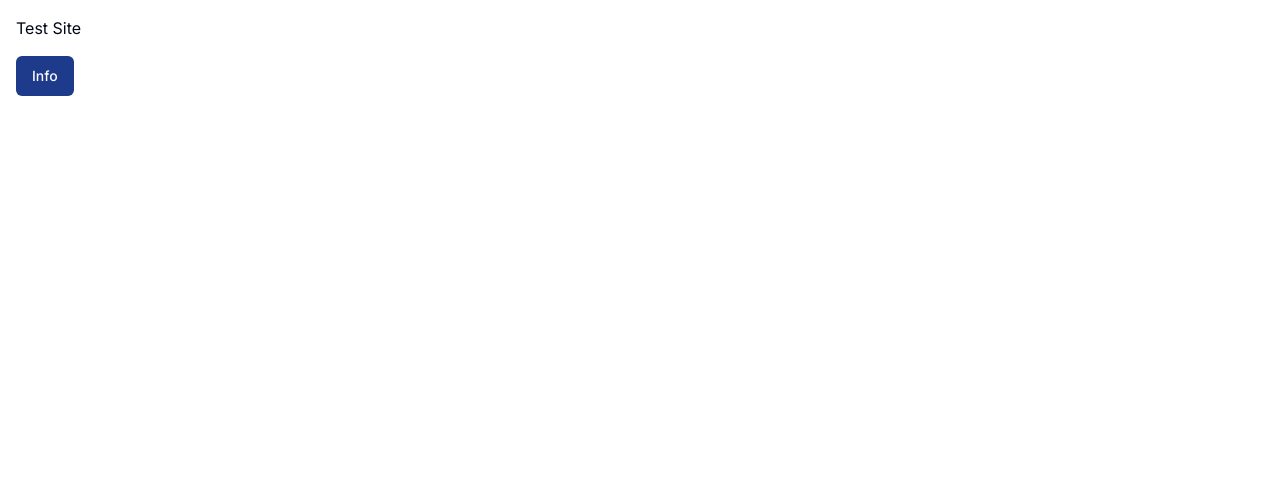
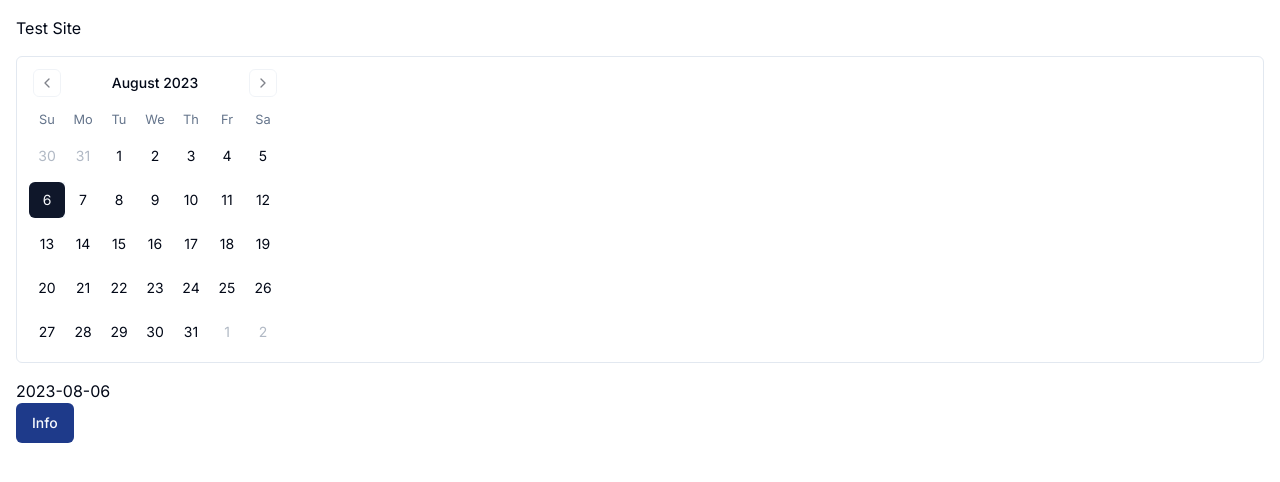
Before and after one commit to edwardtanguay/et060-nextjs-shadcnui, a Next.js app: page / in a window 1280 px wide. Shown: the top 482 px of the page. Built offline with nearby package versions, Linux system fonts and the light colour scheme.

Commit message:
basic calendar works

```diff
--- a/package.json
+++ b/package.json
@@ -16,12 +16,14 @@
     "autoprefixer": "10.4.14",
     "class-variance-authority": "^0.7.0",
     "clsx": "^2.0.0",
+    "date-fns": "^2.30.0",
     "eslint": "8.46.0",
     "eslint-config-next": "13.4.12",
     "lucide-react": "^0.264.0",
     "next": "13.4.12",
     "postcss": "8.4.27",
     "react": "18.2.0",
+    "react-day-picker": "^8.8.0",
     "react-dom": "18.2.0",
     "tailwind-merge": "^1.14.0",
     "tailwindcss": "3.3.3",
--- a/src/app/page.tsx
+++ b/src/app/page.tsx
@@ -1,10 +1,27 @@
+"use client"
 import { Button } from "@/components/ui/button";
+import { Calendar } from "@/components/ui/calendar";
+import React from "react";
+
+const padZeros = (num: number, digits = 2, pad = '0') => String(pad.repeat(digits) + num).slice(digits * -1);
 
 export default function Home() {
+  const [date, setDate] = React.useState<Date | undefined>(new Date())
+
   return (
     <main className="p-4">
       <h1 className="mb-4">Test Site</h1>
+      <Calendar
+        mode="single"
+        selected={date}
+        onSelect={setDate}
+        className="rounded-md border mb-4"
+      />
+      {date && (
+        <div>{`${date.getFullYear()}-${padZeros(date.getMonth()+1)}-${padZeros(date.getDate())}`}</div>
+      )}
       <Button className="bg-blue-900">Info</Button>
+
     </main>
   )
 }
--- /dev/null
+++ b/src/components/ui/calendar.tsx
@@ -0,0 +1,64 @@
+"use client"
+
+import * as React from "react"
+import { ChevronLeft, ChevronRight } from "lucide-react"
+import { DayPicker } from "react-day-picker"
+
+import { cn } from "@/lib/utils"
+import { buttonVariants } from "@/components/ui/button"
+
+export type CalendarProps = React.ComponentProps<typeof DayPicker>
+
+function Calendar({
+  className,
+  classNames,
+  showOutsideDays = true,
+  ...props
+}: CalendarProps) {
+  return (
+    <DayPicker
+      showOutsideDays={showOutsideDays}
+      className={cn("p-3", className)}
+      classNames={{
+        months: "flex flex-col sm:flex-row space-y-4 sm:space-x-4 sm:space-y-0",
+        month: "space-y-4",
+        caption: "flex justify-center pt-1 relative items-center",
+        caption_label: "text-sm font-medium",
+        nav: "space-x-1 flex items-center",
+        nav_button: cn(
+          buttonVariants({ variant: "outline" }),
+          "h-7 w-7 bg-transparent p-0 opacity-50 hover:opacity-100"
+        ),
+        nav_button_previous: "absolute left-1",
+        nav_button_next: "absolute right-1",
+        table: "w-full border-collapse space-y-1",
+        head_row: "flex",
+        head_cell:
+          "text-muted-foreground rounded-md w-9 font-normal text-[0.8rem]",
+        row: "flex w-full mt-2",
+        cell: "text-center text-sm p-0 relative [&:has([aria-selected])]:bg-accent first:[&:has([aria-selected])]:rounded-l-md last:[&:has([aria-selected])]:rounded-r-md focus-within:relative focus-within:z-20",
+        day: cn(
+          buttonVariants({ variant: "ghost" }),
+          "h-9 w-9 p-0 font-normal aria-selected:opacity-100"
+        ),
+        day_selected:
+          "bg-primary text-primary-foreground hover:bg-primary hover:text-primary-foreground focus:bg-primary focus:text-primary-foreground",
+        day_today: "bg-accent text-accent-foreground",
+        day_outside: "text-muted-foreground opacity-50",
+        day_disabled: "text-muted-foreground opacity-50",
+        day_range_middle:
+          "aria-selected:bg-accent aria-selected:text-accent-foreground",
+        day_hidden: "invisible",
+        ...classNames,
+      }}
+      components={{
+        IconLeft: ({ ...props }) => <ChevronLeft className="h-4 w-4" />,
+        IconRight: ({ ...props }) => <ChevronRight className="h-4 w-4" />,
+      }}
+      {...props}
+    />
+  )
+}
+Calendar.displayName = "Calendar"
+
+export { Calendar }
```
Also changed, not shown: 1 other file (tests, documents, lock files or other folders).
